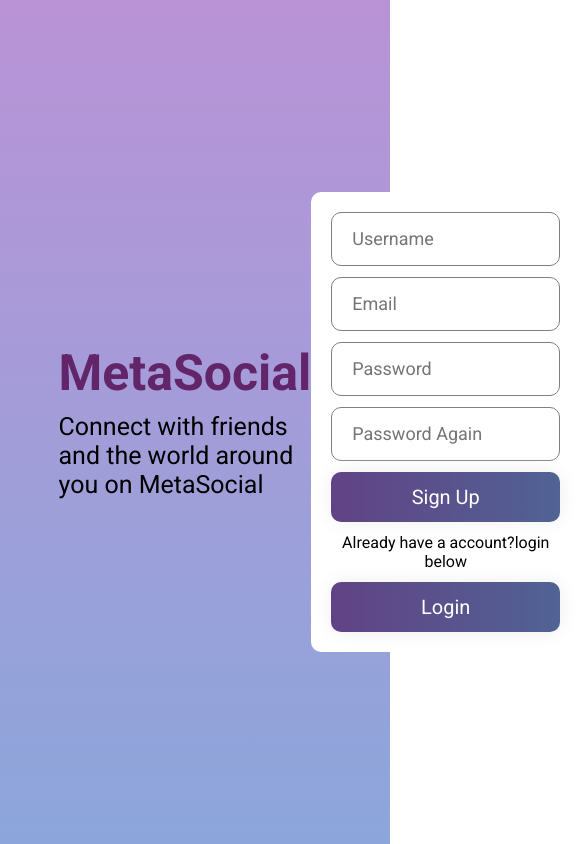
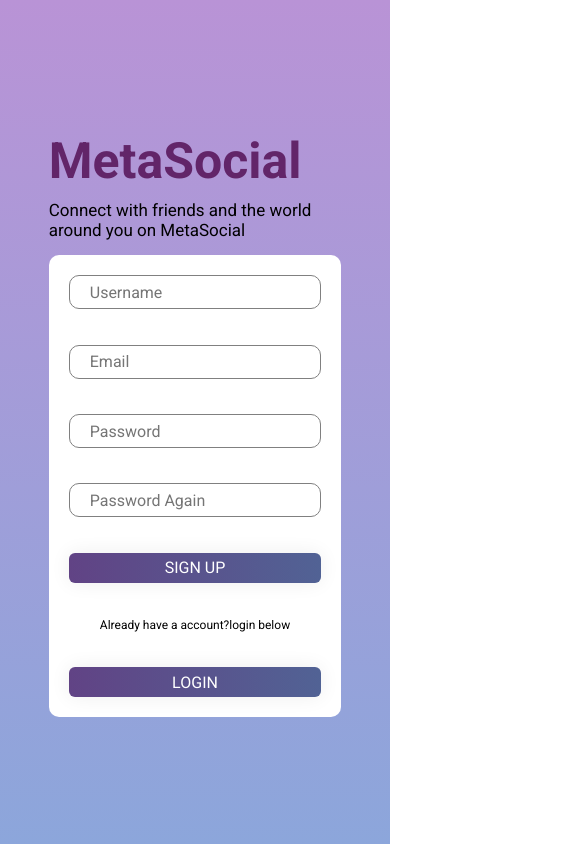
Before and after one commit to punyprogrammer/metasocial, a React (Create React App) app: page / in a window 390 px wide. Shown: the whole page, 580 px wide, since content can reach past the window. Built offline with nearby package versions, Linux system fonts and the light colour scheme.

Commit message:
Fixed Messenger Link

```diff
--- a/src/components/topbar/Topbar.jsx
+++ b/src/components/topbar/Topbar.jsx
@@ -68,7 +68,10 @@ const Topbar = () => {
             <span className="topbarIconBadge">3</span>
           </div>
           <div className="topbarIconItem">
+          <Link to="/messenger" style={{ textDecoration: "none", color: "white" }}>
             <ChatIcon />
+
+          </Link>
             <span className="topbarIconBadge">3</span>
           </div>
         </div>
--- a/src/pages/login/login.css
+++ b/src/pages/login/login.css
@@ -34,7 +34,7 @@
   font-size: 75px;
 }
 .loginBox {
-  height: 300px;
+  height: 40vh;
   padding: 20px;
   background-color: white;
   border-radius: 10px;
--- a/src/pages/register/register.css
+++ b/src/pages/register/register.css
@@ -13,7 +13,7 @@
   background: linear-gradient(to top, #8ca6db, #b993d6);
 }
 .loginWrapper {
-  width: 70%;
+  width: 75%;
   height: 70%;
   display: flex;
 }
@@ -79,7 +79,7 @@
 }
 .loginRegisterButton {
   height: 50px;
-  width:100%;
+  width: 100%;
   border-radius: 10px;
   border: none;
   color: white;
@@ -128,3 +128,34 @@
   color: #fff;
   text-decoration: none;
 }
+
+/* media-queries */
+@media screen and (max-width: 480px) {
+  .loginWrapper {
+    flex-direction: column;
+  }
+  .loginDesc {
+    font-size: 17px;
+  }
+  .loginInput {
+    height: 30px;
+    font-size: 16px;
+  }
+  .loginRight {
+    margin-top: 10px;
+  }
+  .registerBox {
+    height: 50vh;
+  }
+  .loginButton,
+  .loginRegisterButton {
+    height: 30px;
+    border-radius: 6px;
+    text-transform: uppercase;
+    font-size: 16px;
+  }
+  .loginForgot {
+    font-size: 12px;
+    margin-top: 0;
+  }
+}
```
